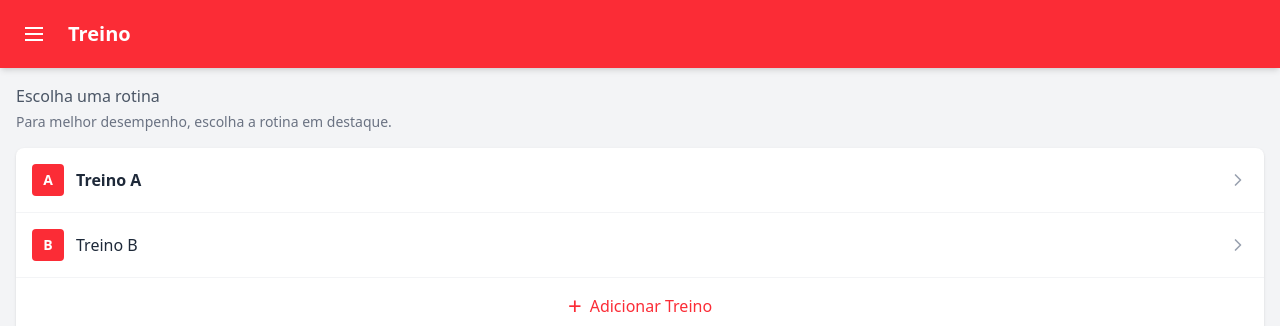
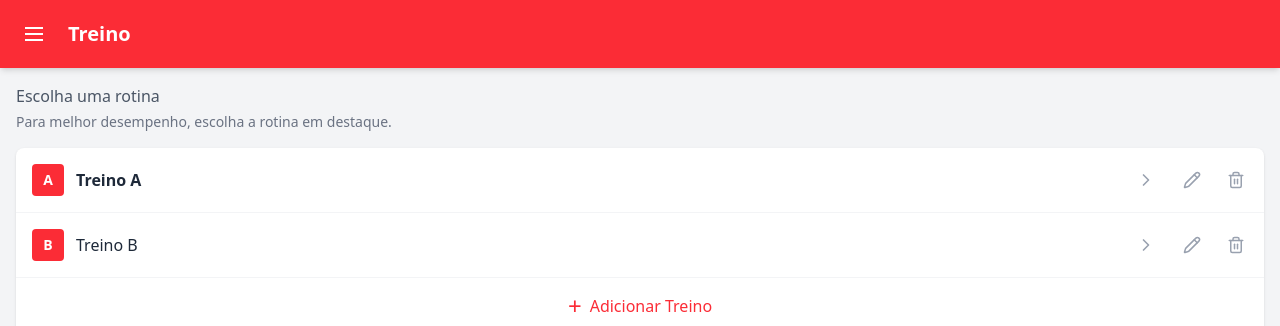
Before and after one commit to dexter2k8/academy, a React (Vite) app: page / in a window 1280 px wide. Shown: the top 326 px of the page. Built offline with nearby package versions, Linux system fonts and the light colour scheme.

Commit message:
feat: updated training flow.

```diff
--- a/src/App.tsx
+++ b/src/App.tsx
@@ -183,6 +183,17 @@ function App() {
     }
   }, [selectedWorkout, selectedExerciseIndex]);
 
+  const handlePreviousExercise = useCallback(() => {
+    if (!selectedWorkout || selectedExerciseIndex <= 0) return;
+    const prevIndex = selectedExerciseIndex - 1;
+    setSelectedExerciseId(selectedWorkout.exercises[prevIndex].id);
+  }, [selectedWorkout, selectedExerciseIndex]);
+
+  const handleFinishExercise = useCallback(() => {
+    setView('detail');
+    setSelectedExerciseId(null);
+  }, []);
+
   const handleSaveWorkout = useCallback(
     (workout: Workout) => {
       setWorkouts((prev) => {
@@ -196,6 +207,28 @@ function App() {
       setEditingWorkout(null);
     },
     [setWorkouts]
+  );
+
+  const handleEditWorkout = useCallback(
+    (id: string) => {
+      const workout = workouts.find((w) => w.id === id);
+      if (workout) {
+        setEditingWorkout(workout);
+        setView('crud');
+      }
+    },
+    [workouts]
+  );
+
+  const handleDeleteWorkout = useCallback(
+    (id: string) => {
+      setWorkouts((prev) => prev.filter((w) => w.id !== id));
+      if (selectedWorkoutId === id) {
+        setSelectedWorkoutId(null);
+        setView('list');
+      }
+    },
+    [setWorkouts, selectedWorkoutId]
   );
 
   const handleBack = useCallback(() => {
@@ -230,12 +263,21 @@ function App() {
         exercise={selectedExercise}
         exerciseIndex={selectedExerciseIndex}
         totalExercises={selectedWorkout.exercises.length}
-        onBack={handleBack}
+        onBack={
+          selectedExerciseIndex > 0
+            ? handlePreviousExercise
+            : () => {
+                setView('detail');
+                setSelectedExerciseId(null);
+              }
+        }
+        onPrevious={selectedExerciseIndex > 0 ? handlePreviousExercise : undefined}
         onNext={
           selectedExerciseIndex < selectedWorkout.exercises.length - 1
             ? handleNextExercise
             : undefined
         }
+        onFinish={handleFinishExercise}
         onUpdateSeries={handleUpdateSeries}
       />
     );
@@ -247,6 +289,7 @@ function App() {
         workout={selectedWorkout}
         onBack={handleBack}
         onSelectExercise={handleSelectExercise}
+        onEditWorkout={() => handleEditWorkout(selectedWorkout.id)}
       />
     );
   }
@@ -261,6 +304,8 @@ function App() {
         setEditingWorkout(null);
         setView('crud');
       }}
+      onEditWorkout={handleEditWorkout}
+      onDeleteWorkout={handleDeleteWorkout}
     />
   );
 }
--- a/src/components/ExerciseDetail.tsx
+++ b/src/components/ExerciseDetail.tsx
@@ -1,4 +1,4 @@
-import { ArrowLeft, ArrowRight, Dumbbell, Check } from 'lucide-react';
+import { ArrowLeft, ArrowRight, ArrowUp, Dumbbell, Check } from 'lucide-react';
 import type { Exercise } from '../types/workout';
 
 interface ExerciseDetailProps {
@@ -6,11 +6,13 @@ interface ExerciseDetailProps {
   exerciseIndex: number;
   totalExercises: number;
   onBack: () => void;
+  onPrevious?: () => void;
   onNext?: () => void;
+  onFinish: () => void;
   onUpdateSeries: (seriesId: string, field: 'reps' | 'weight' | 'completed', value: number | boolean) => void;
 }
 
-export function ExerciseDetail({ exercise, exerciseIndex, totalExercises, onBack, onNext, onUpdateSeries }: ExerciseDetailProps) {
+export function ExerciseDetail({ exercise, exerciseIndex, totalExercises, onBack, onPrevious, onNext, onFinish, onUpdateSeries }: ExerciseDetailProps) {
   const completedSeries = exercise.series.filter((s) => s.completed).length;
   const totalSeries = exercise.series.length;
   const progress = totalSeries > 0 ? Math.round((completedSeries / totalSeries) * 100) : 0;
@@ -74,15 +76,37 @@ export function ExerciseDetail({ exercise, exerciseIndex, totalExercises, onBack
             ))}
           </div>
 
+          <div className="mt-4 sm:mt-6 space-y-3">
             {onNext && (
               <button
                 onClick={onNext}
-              className="mt-4 sm:mt-6 w-full flex items-center justify-center gap-2 bg-red-500 text-white py-3 rounded-lg active:bg-red-600 transition-colors min-h-[48px] text-sm sm:text-base"
+                className="w-full flex items-center justify-center gap-2 bg-red-500 text-white py-3 rounded-lg active:bg-red-600 transition-colors min-h-[48px] text-sm sm:text-base"
               >
                 <span>Próximo</span>
                 <ArrowRight size={20} />
               </button>
             )}
+
+            {!onNext && (
+              <button
+                onClick={onFinish}
+                className="w-full flex items-center justify-center gap-2 bg-green-500 text-white py-3 rounded-lg active:bg-green-600 transition-colors min-h-[48px] text-sm sm:text-base"
+              >
+                <span>Finalizar</span>
+                <ArrowUp size={20} />
+              </button>
+            )}
+
+            {onPrevious && (
+              <button
+                onClick={onPrevious}
+                className="w-full flex items-center justify-center gap-2 bg-gray-200 text-gray-700 py-3 rounded-lg active:bg-gray-300 transition-colors min-h-[48px] text-sm sm:text-base"
+              >
+                <ArrowLeft size={20} />
+                <span>Anterior</span>
+              </button>
+            )}
+          </div>
         </div>
       </main>
 
@@ -92,7 +116,7 @@ export function ExerciseDetail({ exercise, exerciseIndex, totalExercises, onBack
           <span className="text-xs sm:text-sm">Feito {completedSeries} de {totalSeries}</span>
         </div>
         <div className="flex items-center gap-2 text-gray-600">
-          <span className="text-xs sm:text-sm font-medium">{progress}% Completo</span>
+          <span className="text-xs sm:text-base font-medium">{progress}% Completo</span>
         </div>
       </footer>
     </div>
--- a/src/components/WorkoutDetail.tsx
+++ b/src/components/WorkoutDetail.tsx
@@ -1,13 +1,14 @@
-import { ArrowLeft, Check, Dumbbell } from 'lucide-react';
+import { ArrowLeft, Check, Dumbbell, Pencil } from 'lucide-react';
 import type { Workout } from '../types/workout';
 
 interface WorkoutDetailProps {
   workout: Workout;
   onBack: () => void;
   onSelectExercise: (exerciseId: string) => void;
+  onEditWorkout: () => void;
 }
 
-export function WorkoutDetail({ workout, onBack, onSelectExercise }: WorkoutDetailProps) {
+export function WorkoutDetail({ workout, onBack, onSelectExercise, onEditWorkout }: WorkoutDetailProps) {
   const completedCount = workout.exercises.filter((e) => e.series.every((s) => s.completed)).length;
   const totalExercises = workout.exercises.length;
   const progress = totalExercises > 0 ? Math.round((completedCount / totalExercises) * 100) : 0;
@@ -18,7 +19,14 @@ export function WorkoutDetail({ workout, onBack, onSelectExercise }: WorkoutDeta
         <button onClick={onBack} className="p-2 -ml-1 min-w-[44px] min-h-[44px] flex items-center justify-center">
           <ArrowLeft size={24} />
         </button>
-        <h1 className="text-xl font-bold truncate">{workout.name}</h1>
+        <h1 className="text-xl font-bold truncate flex-1">{workout.name}</h1>
+        <button
+          onClick={onEditWorkout}
+          className="p-2 min-w-[44px] min-h-[44px] flex items-center justify-center"
+          title="Editar treino"
+        >
+          <Pencil size={20} />
+        </button>
       </header>
 
       <main className="flex-1 p-3 sm:p-4 pb-20">
--- a/src/components/WorkoutList.tsx
+++ b/src/components/WorkoutList.tsx
@@ -1,4 +1,4 @@
-import { ChevronRight, Dumbbell } from 'lucide-react';
+import { ChevronRight, Dumbbell, Pencil, Trash2 } from 'lucide-react';
 import type { Workout } from '../types/workout';
 
 interface WorkoutListProps {
@@ -7,15 +7,29 @@ interface WorkoutListProps {
   totalWeeks: number;
   onSelectWorkout: (id: string) => void;
   onAddWorkout: () => void;
+  onEditWorkout: (id: string) => void;
+  onDeleteWorkout: (id: string) => void;
 }
 
-export function WorkoutList({ workouts, currentWeek, totalWeeks, onSelectWorkout, onAddWorkout }: WorkoutListProps) {
+export function WorkoutList({ workouts, currentWeek, totalWeeks, onSelectWorkout, onAddWorkout, onEditWorkout, onDeleteWorkout }: WorkoutListProps) {
   const totalExercises = workouts.reduce((acc, w) => acc + w.exercises.length, 0);
   const completedExercises = workouts.reduce(
     (acc, w) => acc + w.exercises.filter((e) => e.series.every((s) => s.completed)).length,
     0
   );
   const progress = totalExercises > 0 ? Math.round((completedExercises / totalExercises) * 100) : 0;
+
+  const handleDelete = (e: React.MouseEvent, id: string, name: string) => {
+    e.stopPropagation();
+    if (window.confirm(`Deseja excluir o treino "${name}"?`)) {
+      onDeleteWorkout(id);
+    }
+  };
+
+  const handleEdit = (e: React.MouseEvent, id: string) => {
+    e.stopPropagation();
+    onEditWorkout(id);
+  };
 
   return (
     <div className="flex flex-col min-h-dvh bg-gray-100 safe-area-inset">
@@ -34,12 +48,15 @@ export function WorkoutList({ workouts, currentWeek, totalWeeks, onSelectWorkout
 
         <div className="bg-white rounded-lg shadow overflow-hidden">
           {workouts.map((workout, index) => (
-            <button
+            <div
               key={workout.id}
-              onClick={() => onSelectWorkout(workout.id)}
-              className={`w-full flex items-center justify-between px-4 py-3 sm:py-4 border-b border-gray-100 active:bg-gray-50 transition-colors min-h-[56px] ${
+              className={`flex items-center border-b border-gray-100 min-h-[56px] ${
                 workout.lastAccessed && index === 0 ? 'font-bold' : ''
               }`}
+            >
+              <button
+                onClick={() => onSelectWorkout(workout.id)}
+                className="flex-1 flex items-center justify-between px-4 py-3 sm:py-4 active:bg-gray-50 transition-colors"
               >
                 <div className="flex items-center gap-3">
                   <div className="w-8 h-8 bg-red-500 text-white rounded flex items-center justify-center font-bold text-sm shrink-0">
@@ -49,6 +66,24 @@ export function WorkoutList({ workouts, currentWeek, totalWeeks, onSelectWorkout
                 </div>
                 <ChevronRight size={20} className="text-gray-400 shrink-0" />
               </button>
+
+              <div className="flex items-center pr-2 gap-1">
+                <button
+                  onClick={(e) => handleEdit(e, workout.id)}
+                  className="p-2 text-gray-400 hover:text-blue-500 active:text-blue-600 min-w-[40px] min-h-[40px] flex items-center justify-center"
+                  title="Editar"
+                >
+                  <Pencil size={18} />
+                </button>
+                <button
+                  onClick={(e) => handleDelete(e, workout.id, workout.name)}
+                  className="p-2 text-gray-400 hover:text-red-500 active:text-red-600 min-w-[40px] min-h-[40px] flex items-center justify-center"
+                  title="Excluir"
+                >
+                  <Trash2 size={18} />
+                </button>
+              </div>
+            </div>
           ))}
 
           <button
```
Also changed, not shown: public/app-1.jpg (renamed from app-1.jpg). Lines whose indentation alone changed are shown as unchanged.
